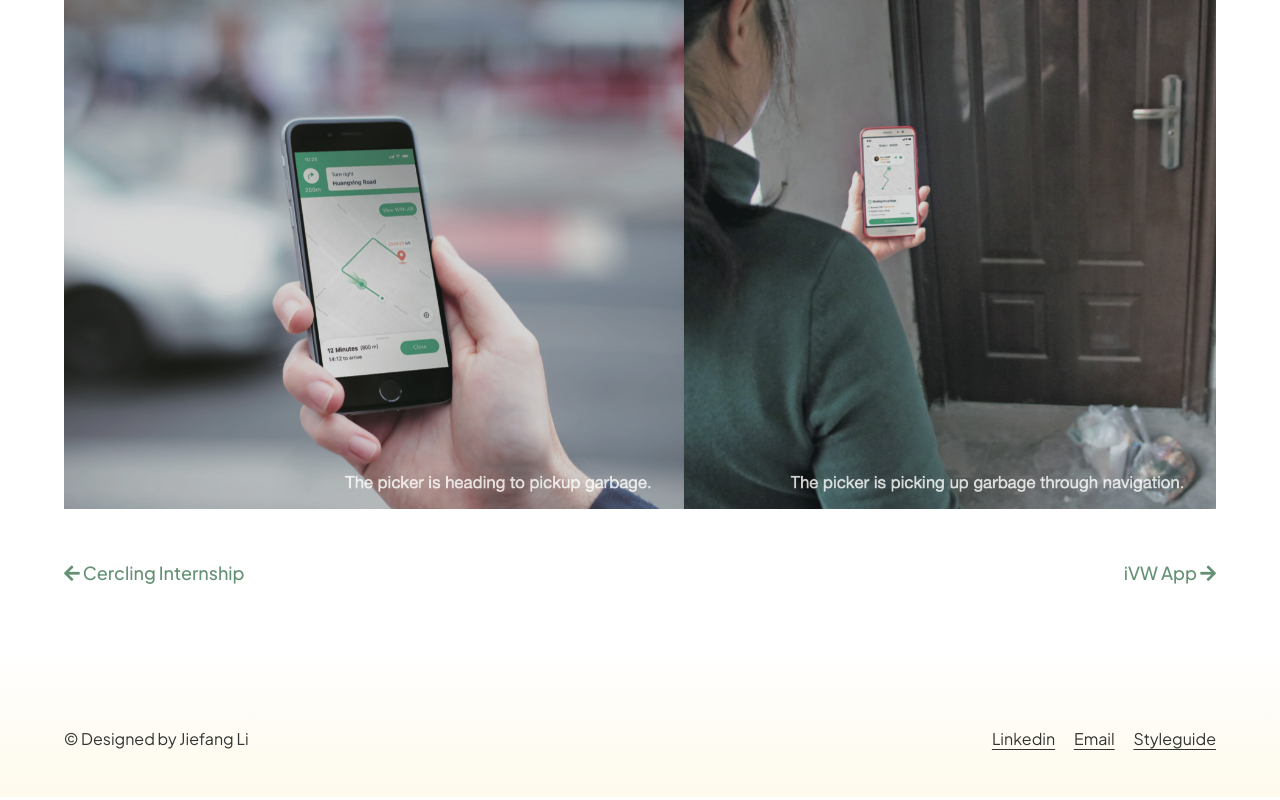
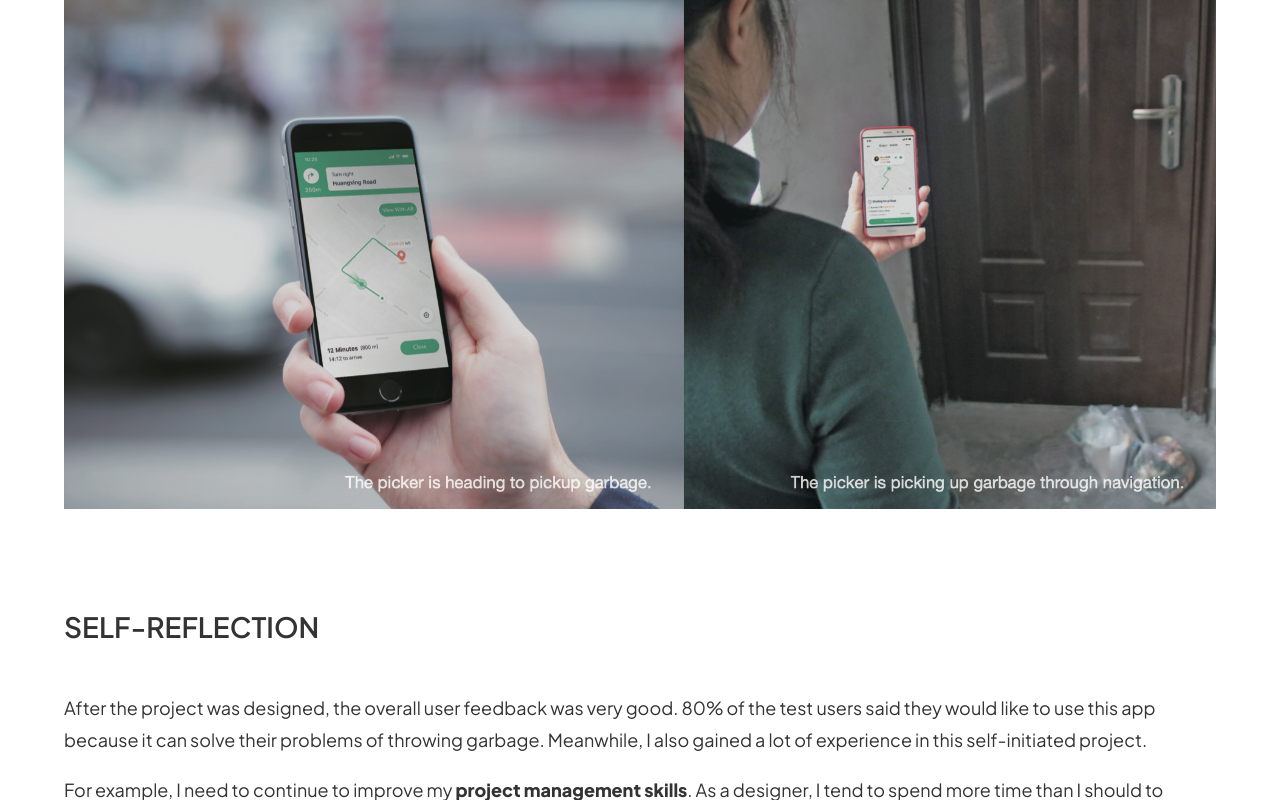
Before and after one commit to Fangljf/P03-Portfolio, a plain HTML site: page work1.html in a window 1280 px wide. Shown: the part 11200-12000 px from the top of the page. Drawn offline with Linux system fonts and the light colour scheme.

Commit message:
Portfolio update
1. Add project reflection for the first project.
2. Add animation to the big title on homepage.
3. Change the margin-top of page navigation.

```diff
--- a/css/index.css
+++ b/css/index.css
@@ -110,6 +110,10 @@ nav li {
   position: absolute;
 }
 
+@keyframes moveup {
+  from {transform: translateY(0em); opacity: 0;}
+  to {transform: translateY(-2em); opacity: 1;}
+}
 
 .cover {
   max-width: 90%;
@@ -117,6 +121,7 @@ nav li {
   margin-left: auto;
   margin-right: auto;
   margin-top: 6rem;
+  animation: moveup 1s forwards;
 }
 
 .cover_h4 {
--- a/css/work1.css
+++ b/css/work1.css
@@ -192,7 +192,7 @@ section h3{
 }
 
 .work_navigation {
-  margin-top: -3rem;
+  margin-top: -2rem;
   width: 90%;
   display: flex;
   justify-content: space-between;
--- a/css/work2.css
+++ b/css/work2.css
@@ -202,7 +202,7 @@ section h3{
 
 
 .work_navigation {
-  margin-top: -3rem;
+  margin-top: -2rem;
   width: 90%;
   display: flex;
   justify-content: space-between;
--- a/work1.html
+++ b/work1.html
@@ -120,6 +120,16 @@
         <img class="image" src="images/work1/final.jpeg" alt="Final product">
       </section>
 
+
+      <section>
+        <h3>SELF-REFLECTION</h3>
+        <p class="body_text">
+          After the project was designed, the overall user feedback was very good. 80% of the test users said they would like to use this app because it can solve their problems of throwing garbage. Meanwhile, I also gained a lot of experience in this self-initiated project.  </p>
+        <p class="body_text">
+          For example, I need to continue to improve my <span class="strong_text">project management skills</span>. As a designer, I tend to spend more time than I should to come up with a plan that I think is 'perfect', which is really time-comsuming. To solve this issue, in the future, I will set a time limit for ideation, use the design goals to make design decisions, and let go of small design details.</p>
+
+      </section>
+
     </div>
 
     <div class="work_navigation">
```
Also changed, not shown: index.html (+4 -2 lines), styleguide.html (+3 -0 lines).
